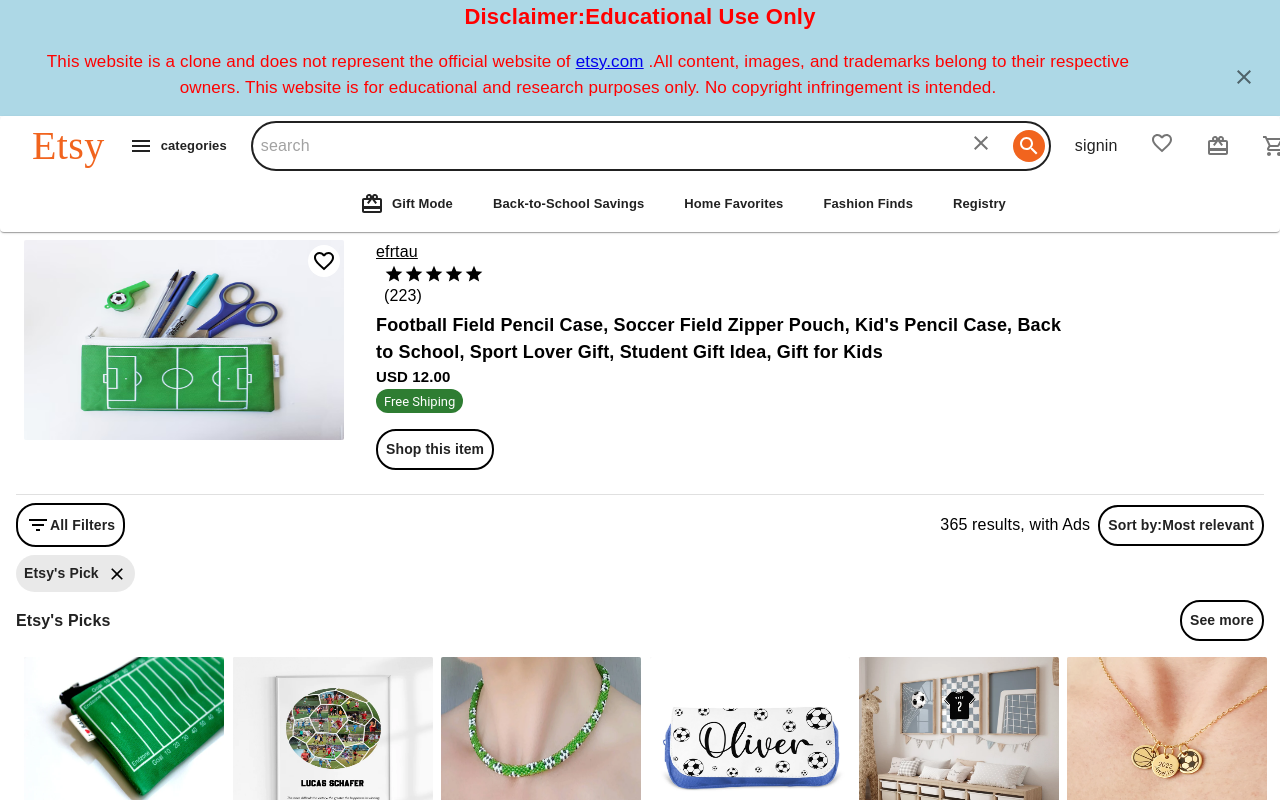
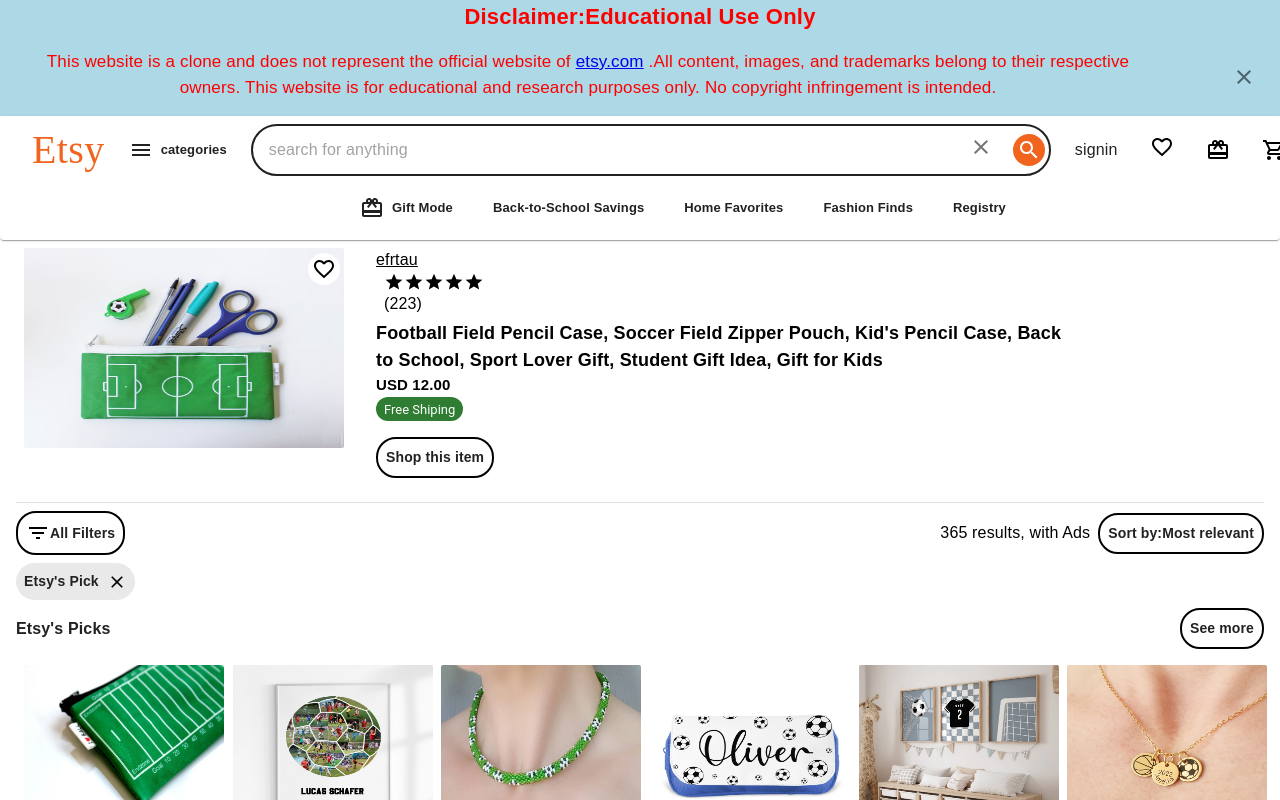
Before and after one commit to Amannuelzew/etsy, a Next.js app: page / in a window 1280 px wide. Shown: the top 800 px of the page. Built offline with nearby package versions, Linux system fonts and the light colour scheme.

Commit message:
search placeholder

```diff
--- a/components/Navbar.tsx
+++ b/components/Navbar.tsx
@@ -17,7 +17,7 @@
         display: "inline-block",
         width: "100%",
         px: { xs: 1, md: 4 },
-        py: { xs: 1, md: 0 },
+        py: { xs: 1, md: 0.5 },
       }}
     >
       {/* top navbar */}
@@ -85,16 +85,20 @@
               alignItems: "center",
             }}
           >
-            <IconButton sx={{ display: { xs: "relative", md: "none" } }}>
+            <IconButton
+              sx={{ color: "#000", display: { xs: "relative", md: "none" } }}
+            >
               <PersonIcon />
             </IconButton>
-            <IconButton sx={{ display: { xs: "none", md: "block" } }}>
+            <IconButton
+              sx={{ color: "#000", display: { xs: "none", md: "block" } }}
+            >
               <FavoriteBorderOutlinedIcon />
             </IconButton>
-            <IconButton>
+            <IconButton sx={{ color: "#000" }}>
               <CardGiftcardOutlinedIcon />
             </IconButton>
-            <IconButton>
+            <IconButton sx={{ color: "#000" }}>
               <ShoppingCartOutlinedIcon />
             </IconButton>
           </Box>
@@ -211,8 +215,8 @@
       }}
     >
       <InputBase
-        sx={{ ml: 1, flex: 1 }}
-        placeholder="search"
+        sx={{ ml: 1, flex: 1, p: 1 }}
+        placeholder="search for anything"
         inputProps={{ "aria-label": "search" }}
       />
       <Box sx={{ display: "flex", gap: 1, alignItems: "center" }}>
```
